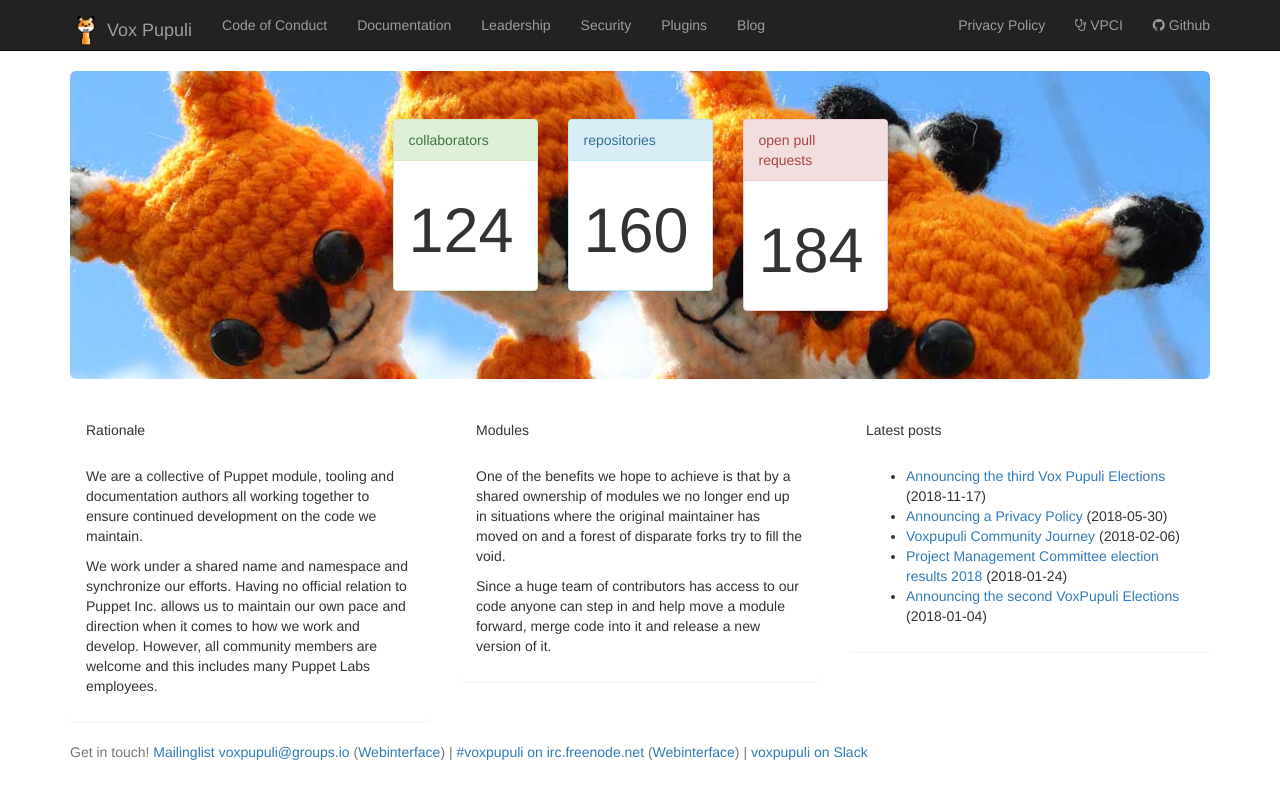
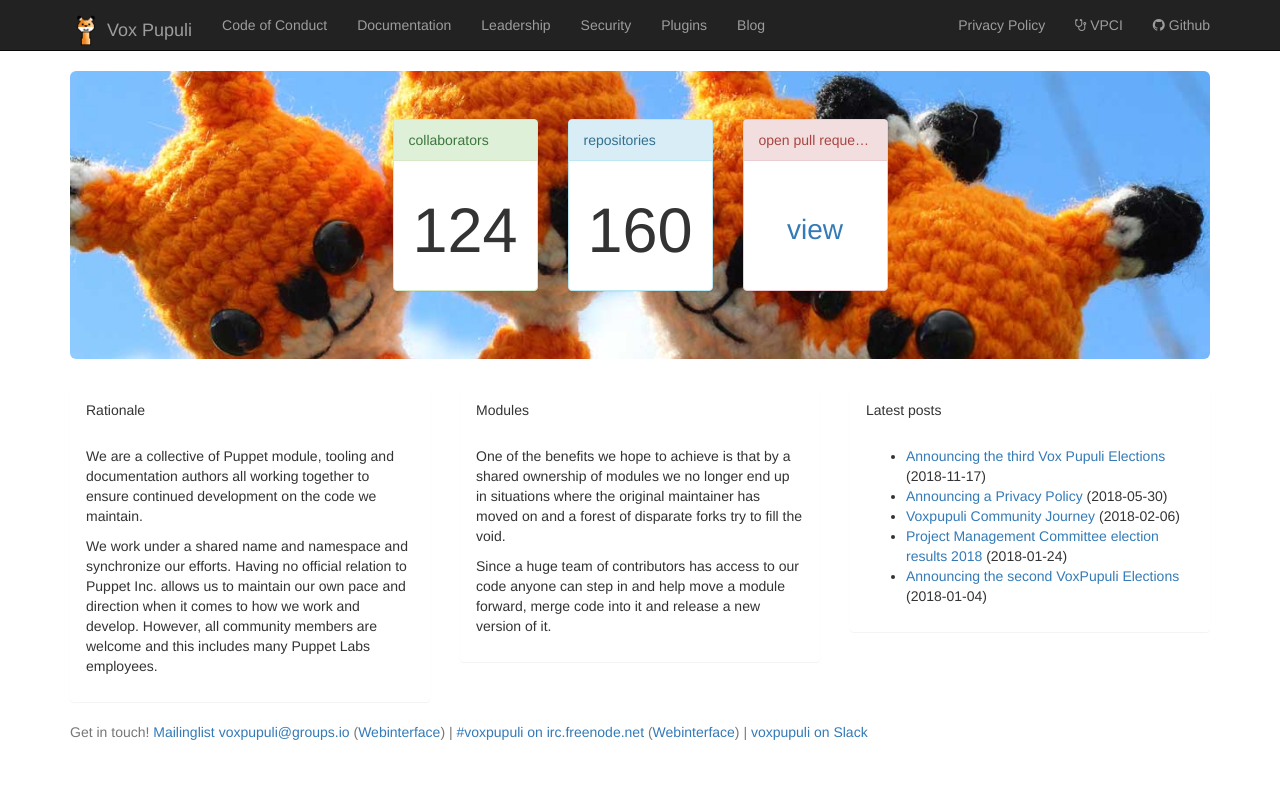
Before and after one commit to voxpupuli/voxpupuli.github.io, a Jekyll site: the page built from index.html, in a window 1280 px wide. Shown: the top 799 px of the page. Built offline with Jekyll 4.4.1, drawn with Linux system fonts in a browser that asks for light colours; nearby versions of some CDN libraries.

Commit message:
Add link to PR manager
Includes some minor style changes to make it fit & look right.

```diff
--- a/index.html
+++ b/index.html
@@ -29,7 +29,7 @@ layout: default
         open pull requests
       </div>
       <div class="panel-body">
-        <h1 id="pr-count">184</h1>
+        <h1 id="pr-count"><a href="https://voxpupuli-open-prs.herokuapp.com/pulls">view</a></h1>
       </div>
     </div>
   </div>
--- a/static/css/site.css
+++ b/static/css/site.css
@@ -8,3 +8,19 @@
   background-size: cover;
   background-position: 50%;
 }
+
+.voxpupuli-intro .row h1 {
+  text-align: center;
+}
+
+/* keep the long heading from disrupting flow if it wraps at narrow widths */
+.voxpupuli-intro .row .panel-heading {
+  overflow: hidden;
+  text-overflow: ellipsis;
+  white-space: nowrap;
+}
+
+#pr-count {
+  font-size: 2em;
+  line-height: 2.45em;
+}
```
